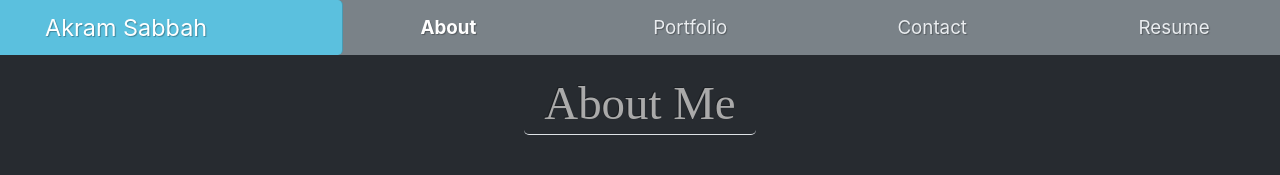
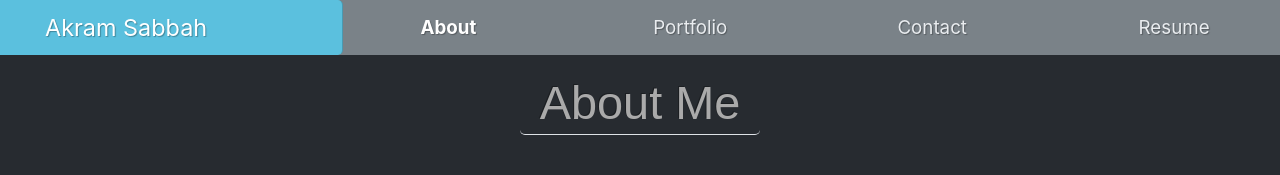
Before and after one commit to akramsabbah9/react-portfolio, a React (Create React App) app: page / in a window 1280 px wide. Shown: the top 175 px of the page. Built offline with nearby package versions, Linux system fonts and the light colour scheme.

Commit message:
updated header style

```diff
--- a/src/App.css
+++ b/src/App.css
@@ -37,6 +37,12 @@
     }
 }
 
+@import url("https://fonts.googleapis.com/css?family=Newsreader");
+
+h1, h2, h3, h4, h5, h6 {
+    font-family: "Newsreader", sans-serif;
+}
+
 ul {
     list-style-type: none;
     padding-inline-start: 0px;
```
